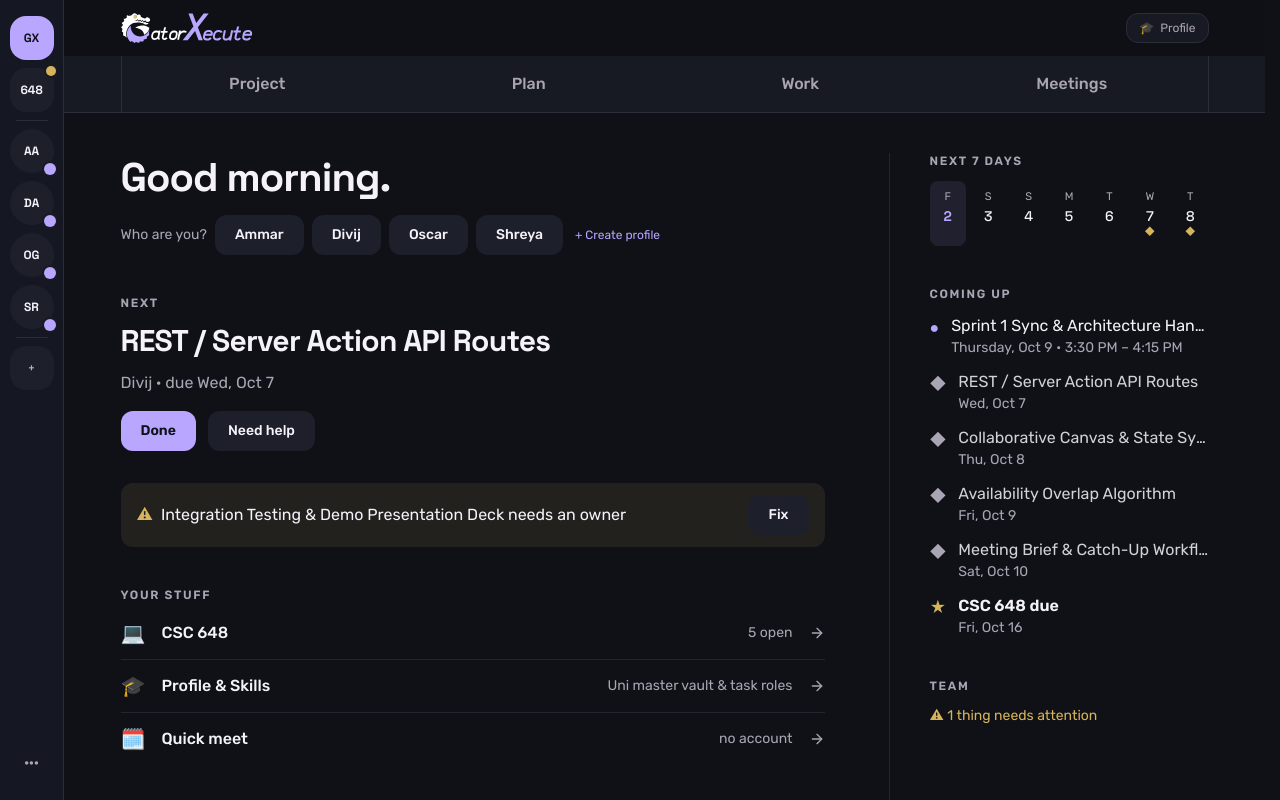
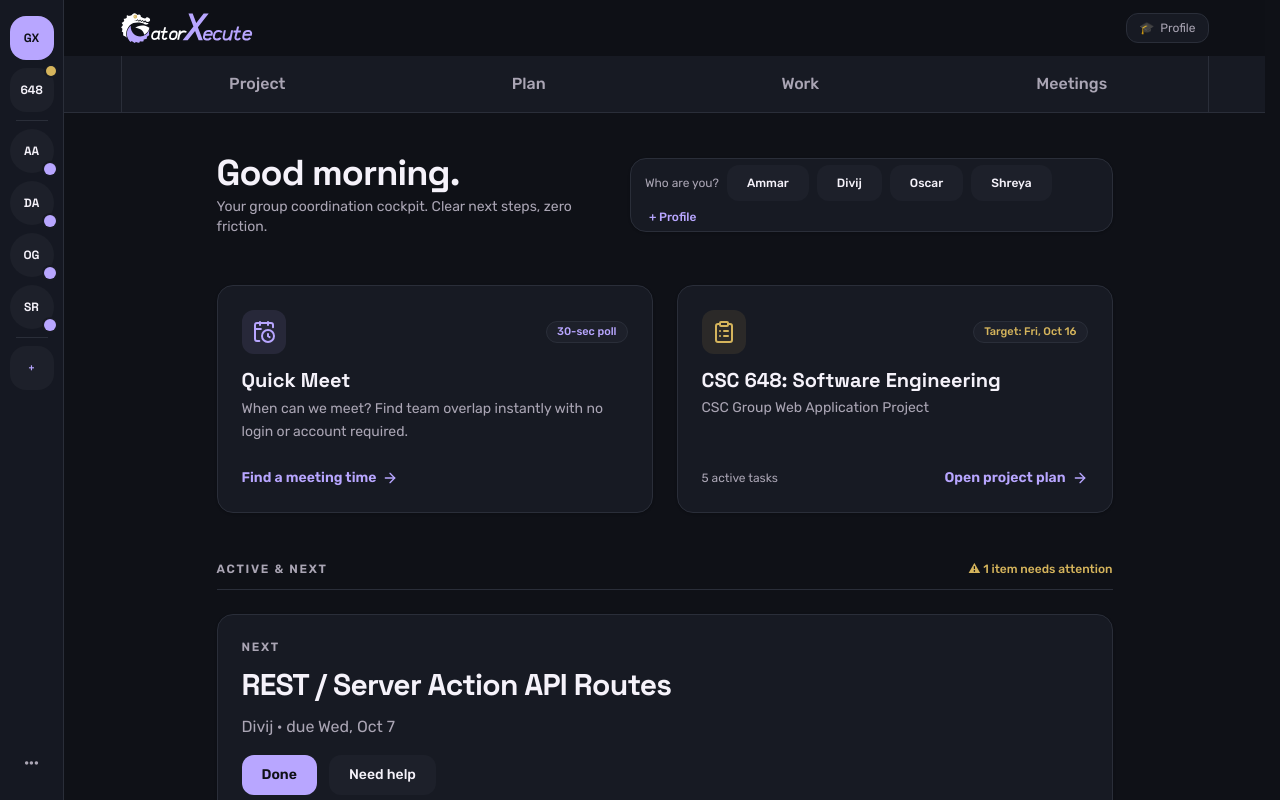
Before and after one commit to akalmeher/gatorXecute, a Next.js app: page /start in a window 1280 px wide. Shown: the top 800 px of the page. Built offline with nearby package versions, Linux system fonts and the light colour scheme.

Commit message:
feat(cockpit): streamline landing into turn-key Quick Meet, Project Plan, and Active Stuffs

```diff
--- a/features/start/StartView.tsx
+++ b/features/start/StartView.tsx
@@ -6,18 +6,19 @@ import Image from "next/image";
 import { useProject } from "@/context/ProjectContext";
 import { useCurrentMember } from "@/features/identity/useCurrentMember";
 import { useReplan } from "@/features/plan/useReplan";
-import { PlanFocus, quietButton, secondaryButton, sectionLabel } from "@/features/plan/PlanFocus";
+import { PlanFocus, secondaryButton } from "@/features/plan/PlanFocus";
 import { findPlanProblems, needsAttention } from "@/features/plan/plan-health";
 import { formatDay } from "@/features/plan/plan-display";
-import { addDays, toIsoDay, todayIsoDay } from "@/features/plan/plan-validation";
+import { toIsoDay, todayIsoDay } from "@/features/plan/plan-validation";
 import { CoordinateBox } from "./CoordinateBox";
-import { ArrowRightIcon } from "./StartIcons";
+import { ArrowRightIcon, CalendarClockIcon, ClipboardListIcon } from "./StartIcons";
 
 /**
  * Feature Owner: Divij Anand
- * Home as a cockpit. Left: what needs me (next step, attention, my stuff,
- * + Coordinate). Right: when (the next 7 days, coming up) and the team.
- * Built to be understood while barely reading.
+ * Cockpit Landing: Turn-key, intuitive, no 20-item cognitive overload.
+ * 1. Calm greeting & identity badge
+ * 2. Two Hero Doors: Quick Meet (/meet) & Current Project (/plan)
+ * 3. Active Stuffs: Next step with Done/Need help, attention items, upcoming milestones, and + Coordinate bar.
  */
 
 function greeting(now = new Date()) {
@@ -31,7 +32,7 @@ export function StartView() {
   const replan = useReplan(project);
   const today = todayIsoDay();
   const deadline = toIsoDay(project.deadline);
-  const shortName = project.course.split(":")[0] || project.name;
+  const courseOrName = project.course ? project.course.split(":")[0].trim() : project.name;
 
   const open = useMemo(() => project.tasks.filter((t) => t.status !== "done"), [project.tasks]);
   const mineOpen = member ? open.filter((t) => t.ownerId === member.id) : [];
@@ -43,181 +44,227 @@ export function StartView() {
       .sort((a, b) => (a.dueDate ?? "").localeCompare(b.dueDate ?? ""))
       .slice(0, 4)
       .map((t) => ({ day: t.dueDate as string, label: t.title, mine: t.ownerId === member?.id, final: false }));
-    if (deadline) items.push({ day: deadline, label: `${shortName} due`, mine: false, final: true });
+    if (deadline) items.push({ day: deadline, label: `${courseOrName} due`, mine: false, final: true });
     return items.sort((a, b) => a.day.localeCompare(b.day));
-  }, [open, today, deadline, member, shortName]);
+  }, [open, today, deadline, member, courseOrName]);
 
-  const week = Array.from({ length: 7 }, (_, i) => {
-    const day = addDays(today, i);
-    const [y, m, d] = day.split("-").map(Number);
-    return {
-      day,
-      weekday: new Date(y, m - 1, d).toLocaleDateString("en-US", { weekday: "narrow" }),
-      date: d,
-      due: comingUp.filter((c) => c.day === day).length,
-    };
-  });
   const nextMeeting = project.meetings[0];
   const firstName = member?.name.split(" ")[0];
 
   return (
-    <div className="grid gap-12 lg:grid-cols-[minmax(0,1fr)_320px] lg:gap-16">
-      {/* LEFT: what needs me? */}
-      <div className="min-w-0 space-y-10">
-        <header className="space-y-2">
-          <h1 className="font-heading text-3xl sm:text-[40px] sm:leading-tight font-bold tracking-tight text-[#F5F2FA]">
+    <div className="mx-auto max-w-4xl space-y-10 sm:space-y-12">
+      {/* 1. Header: Greeting & Profile Role */}
+      <header className="flex flex-col gap-4 sm:flex-row sm:items-center sm:justify-between">
+        <div>
+          <h1 className="font-heading text-3xl sm:text-4xl font-bold tracking-tight text-[#F5F2FA]">
             {firstName ? `${greeting()}, ${firstName}.` : `${greeting()}.`}
           </h1>
+          <p className="mt-1 text-sm text-[#AAA5B4]">
+            Your group coordination cockpit. Clear next steps, zero friction.
+          </p>
+        </div>
+
+        {/* Identity & Profile Badge */}
         {member ? (
-            <div className="flex flex-wrap items-center gap-3 pt-1">
+          <div className="flex items-center gap-2.5 self-start rounded-full border border-[#2A2E39] bg-[#171A23] px-3.5 py-1.5 text-xs shadow-sm sm:self-auto">
             <Link
               href="/profile"
-                className="inline-flex items-center gap-1.5 text-xs font-medium text-[#B8A6FF] hover:underline"
+              className="flex items-center gap-1.5 font-medium text-[#B8A6FF] hover:underline"
+              title="View & Edit SFSU Profile"
             >
               <span>🎓</span>
-                <span>Profile &amp; Task Roles ({member.role || "Set role"})</span>
+              <span>{member.role || "Set Role"}</span>
+              <span className="text-[#AAA5B4]">({member.skills.length} skills)</span>
             </Link>
             <span className="text-[#2A2E39]">·</span>
-              <button type="button" onClick={() => setCurrentMember(null)} className={`${quietButton} -ml-2 text-xs`}>
-                Not {firstName}?
+            <button
+              type="button"
+              onClick={() => setCurrentMember(null)}
+              className="text-[#AAA5B4] hover:text-[#F5F2FA] text-[11px] transition"
+            >
+              Switch
             </button>
           </div>
         ) : (
-            <div className="flex flex-wrap items-center gap-2 pt-1">
-              <span className="text-sm text-[#AAA5B4]">Who are you?</span>
+          <div className="flex flex-wrap items-center gap-2 rounded-2xl border border-[#2A2E39] bg-[#171A23] px-3.5 py-1.5 text-xs shadow-sm">
+            <span className="text-[#AAA5B4]">Who are you?</span>
             {project.members.map((m) => (
-                <button key={m.id} type="button" onClick={() => setCurrentMember(m.id)} className={`${secondaryButton} px-3 py-1.5`}>
+              <button
+                key={m.id}
+                type="button"
+                onClick={() => setCurrentMember(m.id)}
+                className={`${secondaryButton} px-2.5 py-1 text-xs`}
+              >
                 {m.name.split(" ")[0]}
               </button>
             ))}
-              <Link href="/profile" className="ml-1 inline-flex items-center gap-1 text-xs text-[#B8A6FF] hover:underline">
-                + Create profile
+            <Link
+              href="/profile"
+              className="ml-1 font-medium text-[#B8A6FF] hover:underline"
+            >
+              + Profile
             </Link>
           </div>
         )}
       </header>
 
+      {/* 2. The Two Hero Doors: Quick Meet & Project */}
+      <section aria-label="Primary Actions" className="grid gap-4 sm:grid-cols-2 lg:gap-6">
+        {/* Door 1: Quick Meet */}
+        <Link
+          href="/meet"
+          className="group relative flex flex-col justify-between rounded-2xl border border-[#2A2E39] bg-[#171A23] p-6 transition duration-200 hover:border-[#B8A6FF]/60 hover:bg-[#1A1D27] shadow-sm"
+        >
+          <div className="space-y-3">
+            <div className="flex items-center justify-between">
+              <span className="flex h-11 w-11 items-center justify-center rounded-xl bg-[#B8A6FF]/10 text-[#B8A6FF] group-hover:scale-105 transition">
+                <CalendarClockIcon className="h-6 w-6" />
+              </span>
+              <span className="inline-flex items-center rounded-full border border-[#2A2E39] bg-[#1D202A] px-2.5 py-0.5 text-[11px] font-medium text-[#B8A6FF]">
+                30-sec poll
+              </span>
+            </div>
+            <div>
+              <h2 className="font-heading text-xl font-bold text-[#F5F2FA] group-hover:text-[#B8A6FF] transition flex items-center gap-2">
+                Quick Meet
+              </h2>
+              <p className="mt-1 text-sm text-[#AAA5B4] leading-relaxed">
+                When can we meet? Find team overlap instantly with no login or account required.
+              </p>
+            </div>
+          </div>
+          <div className="mt-6 flex items-center text-sm font-semibold text-[#B8A6FF] group-hover:translate-x-1 transition duration-200">
+            <span>Find a meeting time</span>
+            <ArrowRightIcon className="ml-1.5 h-4 w-4" />
+          </div>
+        </Link>
+
+        {/* Door 2: Project Plan */}
+        <Link
+          href="/plan"
+          className="group relative flex flex-col justify-between rounded-2xl border border-[#2A2E39] bg-[#171A23] p-6 transition duration-200 hover:border-[#B8A6FF]/60 hover:bg-[#1A1D27] shadow-sm"
+        >
+          <div className="space-y-3">
+            <div className="flex items-center justify-between">
+              <span className="flex h-11 w-11 items-center justify-center rounded-xl bg-[#D5B45C]/10 text-[#D5B45C] group-hover:scale-105 transition">
+                <ClipboardListIcon className="h-6 w-6" />
+              </span>
+              <span className="inline-flex items-center rounded-full border border-[#2A2E39] bg-[#1D202A] px-2.5 py-0.5 text-[11px] font-medium text-[#D5B45C]">
+                {deadline ? `Target: ${formatDay(deadline)}` : "In Progress"}
+              </span>
+            </div>
+            <div>
+              <h2 className="font-heading text-xl font-bold text-[#F5F2FA] group-hover:text-[#B8A6FF] transition truncate">
+                {project.course ? project.course : project.name}
+              </h2>
+              <p className="mt-1 text-sm text-[#AAA5B4] truncate">
+                {project.name ? project.name : "Assignment Breakdown & Plan"}
+              </p>
+            </div>
+          </div>
+          <div className="mt-6 flex items-center justify-between">
+            <span className="text-xs text-[#AAA5B4]">
+              {member
+                ? (mineOpen.length === 1 ? "1 task for you" : `${mineOpen.length} tasks for you`)
+                : `${open.length} active tasks`}
+            </span>
+            <div className="flex items-center text-sm font-semibold text-[#B8A6FF] group-hover:translate-x-1 transition duration-200">
+              <span>Open project plan</span>
+              <ArrowRightIcon className="ml-1.5 h-4 w-4" />
+            </div>
+          </div>
+        </Link>
+      </section>
+
+      {/* 3. Below: Active Stuffs */}
+      <section aria-labelledby="active-heading" className="space-y-6">
+        <div className="flex items-center justify-between border-b border-[#2A2E39] pb-3">
+          <h2 id="active-heading" className="text-xs font-semibold uppercase tracking-[0.14em] text-[#AAA5B4]">
+            Active &amp; Next
+          </h2>
+          <span className={`text-xs font-medium ${attentionCount === 0 ? "text-[#B8A6FF]" : "text-[#D5B45C]"}`}>
+            {attentionCount === 0 ? "✓ On track" : attentionCount === 1 ? "⚠ 1 item needs attention" : `⚠ ${attentionCount} items need attention`}
+          </span>
+        </div>
+
+        {/* Task Focus / Next Step */}
         {project.tasks.length > 0 ? (
-          <PlanFocus project={project} me={member} replan={replan} replaceTasks={replaceTasks} updateTaskStatus={updateTaskStatus} />
+          <div className="rounded-2xl border border-[#2A2E39] bg-[#171A23] p-6 shadow-sm">
+            <PlanFocus
+              project={project}
+              me={member}
+              replan={replan}
+              replaceTasks={replaceTasks}
+              updateTaskStatus={updateTaskStatus}
+            />
+          </div>
         ) : (
-          <div className="flex items-center gap-6">
-            <Image src="/illustrations/start-hero.svg" alt="" width={965} height={624} unoptimized className="h-auto w-48" />
-            <p className="text-lg text-[#AAA5B4]">Nothing on your plate yet.</p>
+          <div className="flex flex-col sm:flex-row items-center gap-6 rounded-2xl border border-[#2A2E39] bg-[#171A23] p-6 text-center sm:text-left">
+            <Image
+              src="/illustrations/start-hero.svg"
+              alt=""
+              width={965}
+              height={624}
+              unoptimized
+              className="h-auto w-36 sm:w-44 shrink-0 opacity-80"
+            />
+            <div className="space-y-1">
+              <h3 className="font-heading text-lg font-bold text-[#F5F2FA]">Nothing on your plate yet</h3>
+              <p className="text-sm text-[#AAA5B4]">
+                Upload your assignment or syllabus in the project planner to generate an AI breakdown matched to everyone&apos;s skills.
+              </p>
+              <div className="pt-2">
+                <Link href="/plan" className="inline-flex items-center text-xs font-semibold text-[#B8A6FF] hover:underline">
+                  Go to AI Project Planner →
+                </Link>
+              </div>
+            </div>
           </div>
         )}
 
-        <section aria-labelledby="stuff-heading" className="space-y-1">
-          <h2 id="stuff-heading" className={sectionLabel}>
-            Your stuff
-          </h2>
-          <ul className="divide-y divide-[#2A2E39]/70">
-            <li>
-              <Link
-                href="/plan"
-                className="group flex items-center gap-4 rounded-lg py-3 focus:outline-none focus-visible:ring-2 focus-visible:ring-[#B8A6FF]/60"
+        {/* Coming Up: Clean, compact milestones */}
+        {(nextMeeting || comingUp.length > 0) && (
+          <div className="rounded-2xl border border-[#2A2E39]/70 bg-[#171A23]/60 p-5 space-y-3">
+            <p className="text-xs font-semibold uppercase tracking-wider text-[#AAA5B4]">
+              Coming up
+            </p>
+            <div className="grid gap-3 sm:grid-cols-2 md:grid-cols-3">
+              {nextMeeting && (
+                <div className="flex items-start gap-3 rounded-xl border border-[#2A2E39] bg-[#1D202A] p-3">
+                  <span aria-hidden className="mt-0.5 text-base text-[#B8A6FF]">🗓️</span>
+                  <div className="min-w-0 flex-1">
+                    <span className="block truncate text-sm font-semibold text-[#F5F2FA]">{nextMeeting.title}</span>
+                    <span className="block text-xs text-[#AAA5B4]">{nextMeeting.scheduledTime}</span>
+                  </div>
+                </div>
+              )}
+              {comingUp.slice(0, nextMeeting ? 2 : 3).map((item) => (
+                <div
+                  key={`${item.day}-${item.label}`}
+                  className="flex items-start gap-3 rounded-xl border border-[#2A2E39] bg-[#1D202A] p-3"
                 >
-                <span aria-hidden className="text-xl">💻</span>
-                <span className="min-w-0 flex-1 truncate font-medium text-[#F5F2FA] group-hover:text-[#B8A6FF]">{shortName}</span>
-                <span className="shrink-0 text-sm text-[#AAA5B4]">
-                  {member ? (mineOpen.length === 1 ? "1 thing for you" : `${mineOpen.length} things for you`) : `${open.length} open`}
+                  <span aria-hidden className={`mt-0.5 text-sm ${item.final ? "text-[#D5B45C]" : "text-[#B8A6FF]"}`}>
+                    {item.final ? "★" : "◆"}
                   </span>
-                <ArrowRightIcon className="h-4 w-4 text-[#AAA5B4] group-hover:text-[#B8A6FF]" />
-              </Link>
-            </li>
-            <li>
-              <Link
-                href="/profile"
-                className="group flex items-center gap-4 rounded-lg py-3 focus:outline-none focus-visible:ring-2 focus-visible:ring-[#B8A6FF]/60"
-              >
-                <span aria-hidden className="text-xl">🎓</span>
-                <span className="min-w-0 flex-1 truncate font-medium text-[#F5F2FA] group-hover:text-[#B8A6FF]">
-                  Profile &amp; Skills
+                  <div className="min-w-0 flex-1">
+                    <span className={`block truncate text-sm ${item.mine || item.final ? "font-semibold text-[#F5F2FA]" : "text-[#F5F2FA]/90"}`}>
+                      {item.label}
                     </span>
-                <span className="shrink-0 text-sm text-[#AAA5B4]">
-                  {member ? `${member.skills.length} active skills` : "Uni master vault & task roles"}
+                    <span className="block text-xs text-[#AAA5B4]">
+                      {formatDay(item.day)}{item.mine ? " · you" : ""}
                     </span>
-                <ArrowRightIcon className="h-4 w-4 text-[#AAA5B4] group-hover:text-[#B8A6FF]" />
-              </Link>
-            </li>
-            <li>
-              <Link
-                href="/meet"
-                className="group flex items-center gap-4 rounded-lg py-3 focus:outline-none focus-visible:ring-2 focus-visible:ring-[#B8A6FF]/60"
-              >
-                <span aria-hidden className="text-xl">🗓️</span>
-                <span className="flex-1 font-medium text-[#F5F2FA] group-hover:text-[#B8A6FF]">Quick meet</span>
-                <span className="shrink-0 text-sm text-[#AAA5B4]">no account</span>
-                <ArrowRightIcon className="h-4 w-4 text-[#AAA5B4] group-hover:text-[#B8A6FF]" />
-              </Link>
-            </li>
-          </ul>
-        </section>
+                  </div>
+                </div>
+              ))}
+            </div>
+          </div>
+        )}
 
+        {/* Natural Language Coordinate Bar (Google Maps style single action) */}
+        <div className="pt-2">
           <CoordinateBox project={project} onHelp={(concern, away) => void replan.request({ concern, away })} />
         </div>
-
-      {/* RIGHT: when? */}
-      <aside className="space-y-10 lg:border-l lg:border-[#2A2E39]/70 lg:pl-10">
-        <section aria-labelledby="week-heading" className="space-y-3">
-          <h2 id="week-heading" className={sectionLabel}>
-            Next 7 days
-          </h2>
-          <ol className="grid grid-cols-7 gap-1 text-center">
-            {week.map((d, i) => (
-              <li key={d.day} className={`rounded-lg py-2 ${i === 0 ? "bg-[#B8A6FF]/10" : ""}`}>
-                <span className="block text-[11px] text-[#AAA5B4]">{d.weekday}</span>
-                <span className={`block font-heading text-sm ${i === 0 ? "font-bold text-[#B8A6FF]" : "text-[#F5F2FA]"}`}>{d.date}</span>
-                <span className="block h-3 text-[10px] leading-3 text-[#D5B45C]">
-                  {d.due ? <span aria-label={`${d.due} due`}>{"◆".repeat(Math.min(d.due, 3))}</span> : null}
-                </span>
-              </li>
-            ))}
-          </ol>
       </section>
-
-        <section aria-labelledby="coming-heading" className="space-y-3">
-          <h2 id="coming-heading" className={sectionLabel}>
-            Coming up
-          </h2>
-          <ul className="space-y-3">
-            {nextMeeting && (
-              <li className="flex gap-3">
-                <span aria-hidden className="mt-0.5 text-[#B8A6FF]">●</span>
-                <span className="min-w-0">
-                  <span className="block truncate text-[#F5F2FA]">{nextMeeting.title}</span>
-                  <span className="block text-sm text-[#AAA5B4]">{nextMeeting.scheduledTime}</span>
-                </span>
-              </li>
-            )}
-            {comingUp.map((item) => (
-              <li key={`${item.day}-${item.label}`} className="flex gap-3">
-                <span aria-hidden className={`mt-0.5 ${item.final ? "text-[#D5B45C]" : "text-[#AAA5B4]"}`}>
-                  {item.final ? "★" : "◆"}
-                </span>
-                <span className="min-w-0">
-                  <span className={`block truncate ${item.mine || item.final ? "font-semibold text-[#F5F2FA]" : "text-[#F5F2FA]/85"}`}>
-                    {item.label}
-                  </span>
-                  <span className="block text-sm text-[#AAA5B4]">
-                    {formatDay(item.day)}
-                    {item.mine && " · you"}
-                  </span>
-                </span>
-              </li>
-            ))}
-          </ul>
-        </section>
-
-        <section aria-labelledby="team-heading" className="space-y-3">
-          <h2 id="team-heading" className={sectionLabel}>
-            Team
-          </h2>
-          {/* People live in the Collaboration Dock; Home only states how the work is going. */}
-          <p className={`text-sm ${attentionCount === 0 ? "text-[#B8A6FF]" : "text-[#D5B45C]"}`}>
-            {attentionCount === 0 ? "✓ On track" : attentionCount === 1 ? "⚠ 1 thing needs attention" : `⚠ ${attentionCount} things need attention`}
-          </p>
-        </section>
-      </aside>
     </div>
   );
 }
```
Lines whose indentation alone changed are shown as unchanged.
